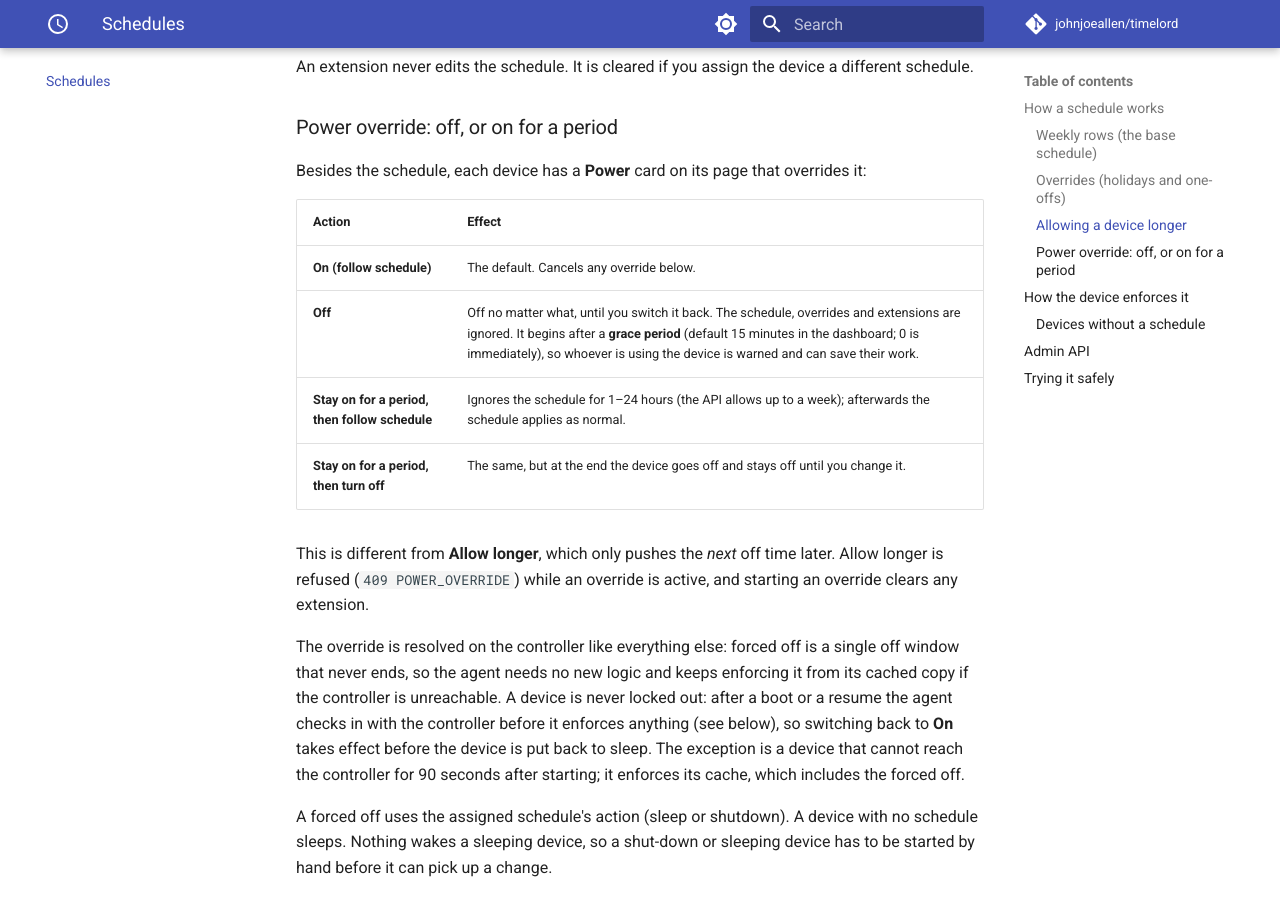
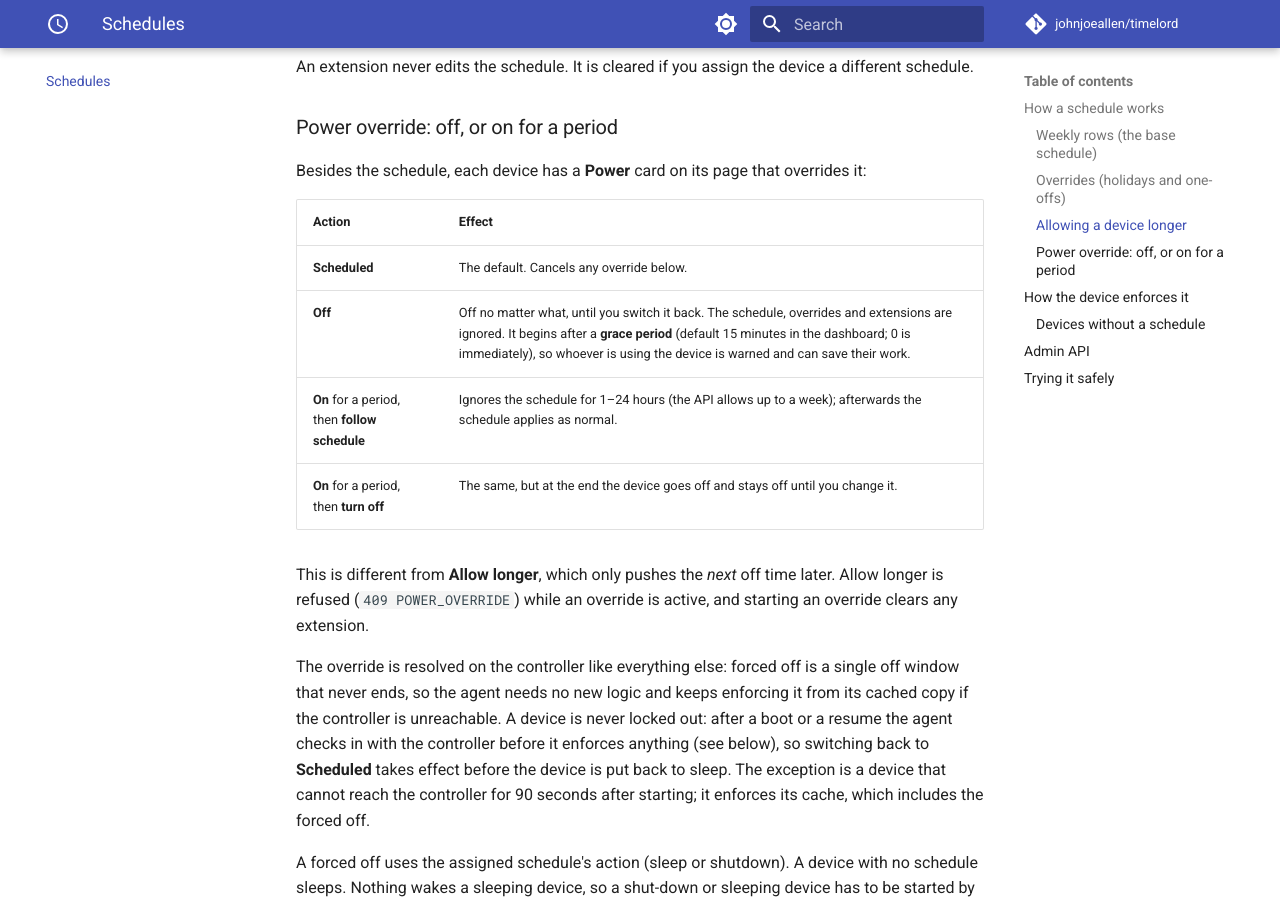
Before and after one commit to johnjoeallen/timelord, an MkDocs documentation site: the page built from docs/scheduling.md, in a window 1280 px wide and 900 px high, scrolled down 5313 px. Built offline with MkDocs 1.6.1 and Material for MkDocs 9.7.7, drawn with Linux system fonts in a browser that asks for light colours; comment, search, counter and statistics services are not loaded; the version menu is left out.

Commit message:
Lay the power panel out as one action per row
Each row is a button followed by its settings: Scheduled, Off after N minutes,
and On for a period then follow schedule or turn off. Rename the first button
to Scheduled and the stay-on button to On.

Co-Authored-By: Claude Sonnet 5.5 <noreply@anthropic.com>

```diff
--- a/controller/src/main/resources/static/css/timelord.css
+++ b/controller/src/main/resources/static/css/timelord.css
@@ -91,3 +91,6 @@ table td, table th {
 .uptime-dot-offline {
     background-color: #6c757d;
 }
+
+/* Power card: the three action buttons share a width so the rows line up. */
+.power-btn { min-width: 7rem; }
--- a/docs/scheduling.md
+++ b/docs/scheduling.md
@@ -125,10 +125,10 @@ Besides the schedule, each device has a **Power** card on its page that override
 
 | Action | Effect |
 |--------|--------|
-| **On (follow schedule)** | The default. Cancels any override below. |
+| **Scheduled** | The default. Cancels any override below. |
 | **Off** | Off no matter what, until you switch it back. The schedule, overrides and extensions are ignored. It begins after a **grace period** (default 15 minutes in the dashboard; 0 is immediately), so whoever is using the device is warned and can save their work. |
-| **Stay on for a period, then follow schedule** | Ignores the schedule for 1–24 hours (the API allows up to a week); afterwards the schedule applies as normal. |
-| **Stay on for a period, then turn off** | The same, but at the end the device goes off and stays off until you change it. |
+| **On** for a period, then **follow schedule** | Ignores the schedule for 1–24 hours (the API allows up to a week); afterwards the schedule applies as normal. |
+| **On** for a period, then **turn off** | The same, but at the end the device goes off and stays off until you change it. |
 
 This is different from **Allow longer**, which only pushes the *next* off time later. Allow longer is
 refused (`409 POWER_OVERRIDE`) while an override is active, and starting an override clears any
@@ -137,7 +137,7 @@ extension.
 The override is resolved on the controller like everything else: forced off is a single off window that
 never ends, so the agent needs no new logic and keeps enforcing it from its cached copy if the
 controller is unreachable. A device is never locked out: after a boot or a resume the agent checks in
-with the controller before it enforces anything (see below), so switching back to **On** takes effect
+with the controller before it enforces anything (see below), so switching back to **Scheduled** takes effect
 before the device is put back to sleep. The exception is a device that cannot reach the controller for
 90 seconds after starting; it enforces its cache, which includes the forced off.
 
```
Also changed, not shown: controller/src/main/resources/templates/device-detail.html (+16 -20 lines), 6 other files.
